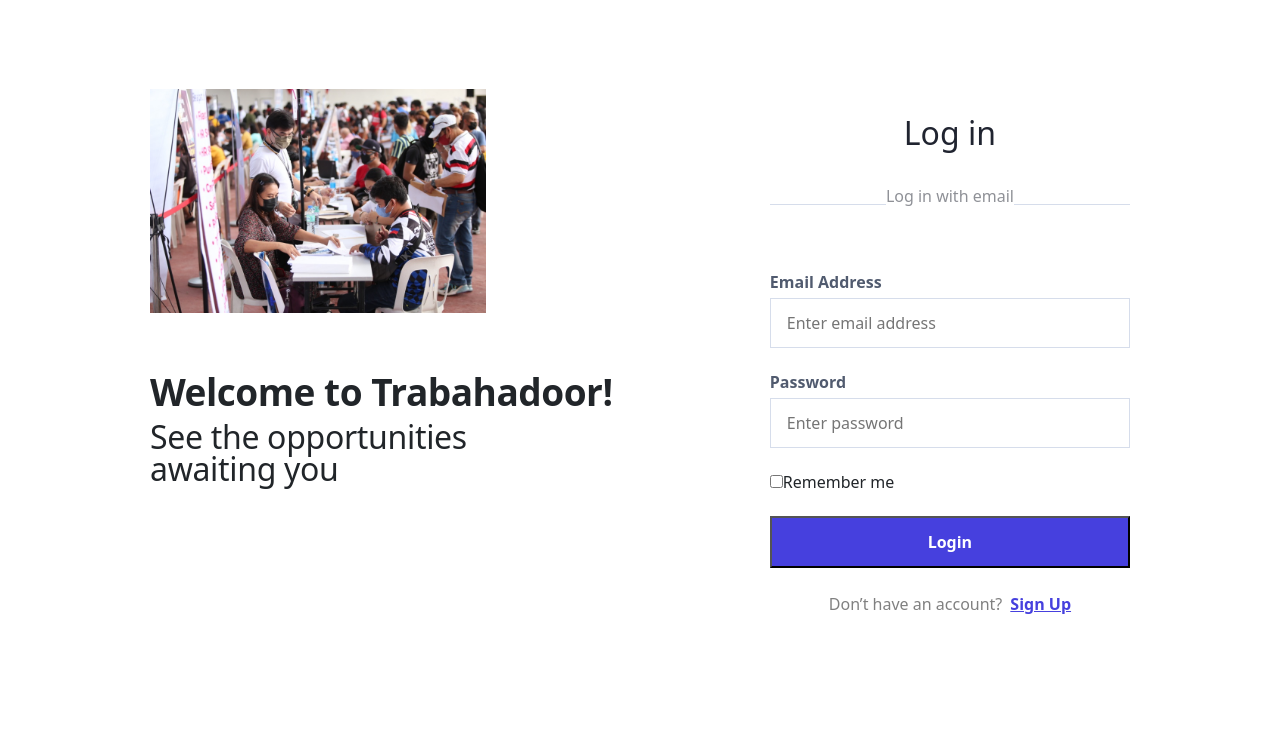
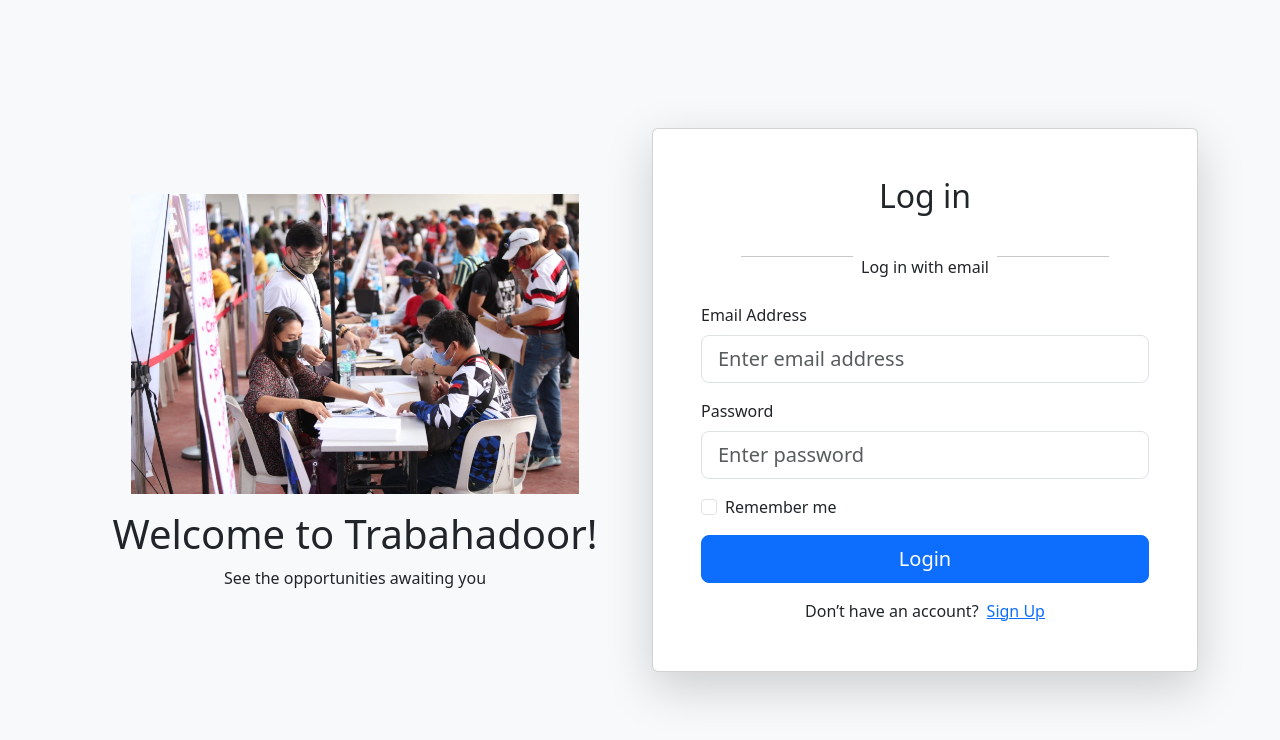
Before and after one commit to LDimaano/TrabahaDoor, a React (Create React App) app in the folder JobPortal/front-end/: page /login in a window 1280 px wide. Shown: the top 740 px of the page. Built offline with nearby package versions, Linux system fonts and the light colour scheme.

Commit message:
add bootstrap

```diff
--- a/JobPortal/front-end/src/components/login.jsx
+++ b/JobPortal/front-end/src/components/login.jsx
@@ -1,6 +1,6 @@
 import React, { useState } from 'react';
 import { useNavigate } from 'react-router-dom';
-import styles from '../css/login_signup.module.css';
+import 'bootstrap/dist/css/bootstrap.min.css';
 
 function Login() {
   const [email, setEmail] = useState('');
@@ -18,14 +18,12 @@ function Login() {
           'Content-Type': 'application/json',
         },
         body: JSON.stringify({ email, password }),
-        // Ensure credentials (cookies) are included
-        credentials: 'include',
+        credentials: 'include', // Ensure credentials (cookies) are included
       });
 
       const data = await response.json();
 
       if (response.ok) {
-        // No token handling needed, session is automatically managed via cookies
         navigate(data.redirectUrl);
       } else {
         setError(data.message || 'Login failed.');
@@ -37,76 +35,78 @@ function Login() {
   };
 
   return (
-    <section className={styles.loginContainer}>
-      <div className={styles.flexContainer}>
+    <div className="d-flex justify-content-center align-items-center vh-100 bg-light">
+      <div className="container">
+        <div className="row">
           <LoginContainer />
-        <form className={styles.formContainer} onSubmit={handleClick}>
-          <div className={styles.loginForm}>
-            <h2 className={styles.welcomeText}>Log in</h2>
-            <div className={styles.dividerSection}>
-              <div className={styles.dividerLine} />
-              <p className={styles.dividerText}>Log in with email</p>
-              <div className={styles.dividerLine} />
+          <form className="col-lg-6 d-flex align-items-center" onSubmit={handleClick}>
+            <div className="card p-5 shadow-lg w-100">
+              <h2 className="text-center mb-4">Log in</h2>
+              <div className="text-center mb-4">
+                <hr className="w-25 d-inline-block" />
+                <span className="mx-2">Log in with email</span>
+                <hr className="w-25 d-inline-block" />
               </div>
-            <div className={styles.forms}>
-              {error && <div className={styles.errorMessage}>{error}</div>}
-              <label className={styles.textFieldGroup}>
-                <span className={styles.textFieldLabel}>Email Address</span>
+              {error && <div className="alert alert-danger">{error}</div>}
+              <div className="mb-3">
+                <label htmlFor="emailInput" className="form-label">Email Address</label>
                 <input
                   type="email"
-                  className={styles.textFieldInput}
+                  className="form-control form-control-lg"
                   placeholder="Enter email address"
                   value={email}
                   onChange={(e) => setEmail(e.target.value)}
                   id="emailInput"
                   aria-label="Enter your email address"
                 />
-              </label>
-              <label className={styles.textFieldGroup}>
-                <span className={styles.textFieldLabel}>Password</span>
+              </div>
+              <div className="mb-3">
+                <label htmlFor="passwordInput" className="form-label">Password</label>
                 <input
                   type="password"
-                  className={styles.textFieldInput}
+                  className="form-control form-control-lg"
                   placeholder="Enter password"
                   value={password}
                   onChange={(e) => setPassword(e.target.value)}
                   id="passwordInput"
                   aria-label="Enter your password"
                 />
-              </label>
-              <div className={styles.rememberMeContainer}>
-                <label className={styles.checkboxContainer}>
+              </div>
+              <div className="form-check mb-3">
                 <input
                   type="checkbox"
-                    className={styles.checkboxInput}
+                  className="form-check-input"
+                  id="rememberMe"
                 />
-                  <span className={styles.checkboxLabel}>Remember me</span>
+                <label className="form-check-label" htmlFor="rememberMe">
+                  Remember me
                 </label>
               </div>
-              <button className={styles.submitButton} type="submit">Login</button>
-            </div>
-            <div className={styles.alreadyAccount}>
+              <button className="btn btn-primary btn-lg w-100" type="submit">Login</button>
+              <div className="text-center mt-3">
                 <span>Don’t have an account?</span>
-              <a href="/signup" className={styles.signUpLink}>Sign Up</a>
+                <a href="/signup" className="ms-2">Sign Up</a>
               </div>
             </div>
           </form>
         </div>
-    </section>
+      </div>
+    </div>
   );
 }
 
 function LoginContainer() {
   return (
-    <div className={styles.infoContainer}>
+    <div className="col-lg-6 d-flex flex-column align-items-center justify-content-center mb-4 mb-lg-0">
       <img
         src={`${process.env.PUBLIC_URL}/assets/jobfair.jpg`}
         alt="Illustration of opportunities"
-        className={styles.imageResponsive}
+        className="img-fluid mb-3"
         loading="lazy"
+        style={{ maxHeight: '300px', objectFit: 'cover' }}
       />
-      <h1 className={styles.headerText}>Welcome to Trabahadoor!</h1>
-      <p className={styles.subHeaderText}>See the opportunities awaiting you</p>
+      <h1 className="text-center">Welcome to Trabahadoor!</h1>
+      <p className="text-center">See the opportunities awaiting you</p>
     </div>
   );
 }
--- a/package.json
+++ b/package.json
@@ -7,6 +7,7 @@
     "@mui/material": "^6.0.2",
     "axios": "^1.7.3",
     "bcryptjs": "^2.4.3",
+    "bootstrap": "^5.3.3",
     "cookie-parser": "^1.4.6",
     "date-fns": "^3.6.0",
     "dotenv": "^16.4.5",
```
Also changed, not shown: 2 other files (tests, documents, lock files or other folders). Lines whose indentation alone changed are shown as unchanged.
